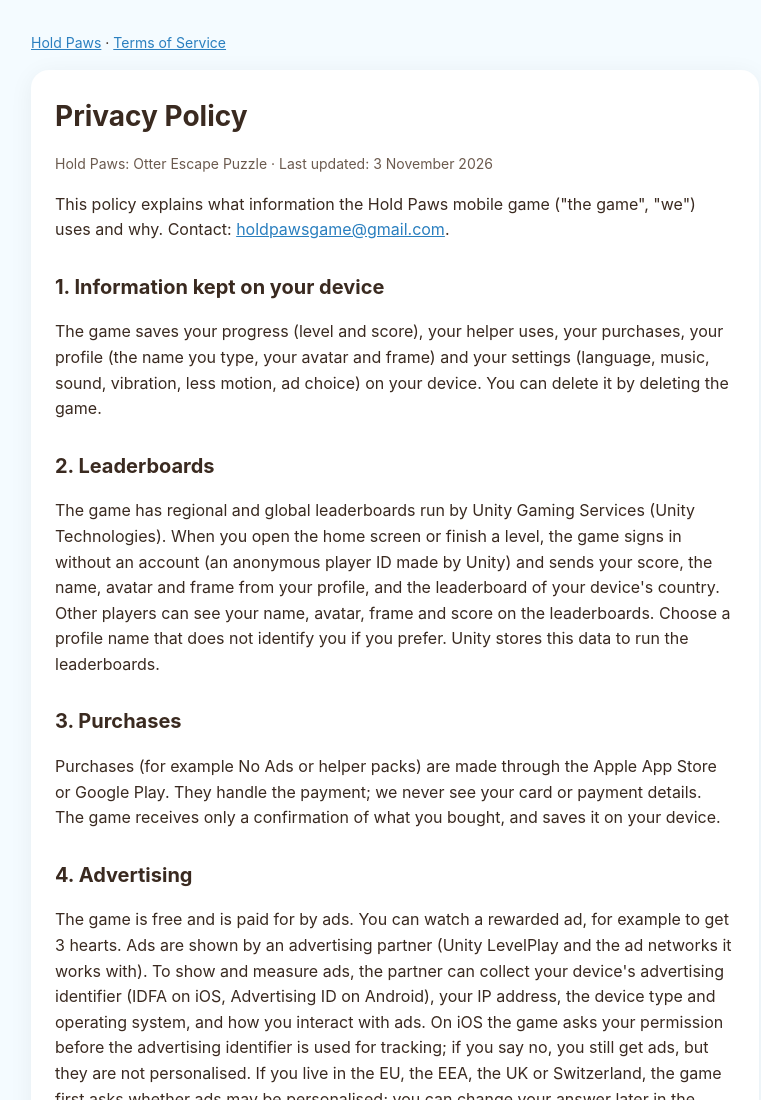
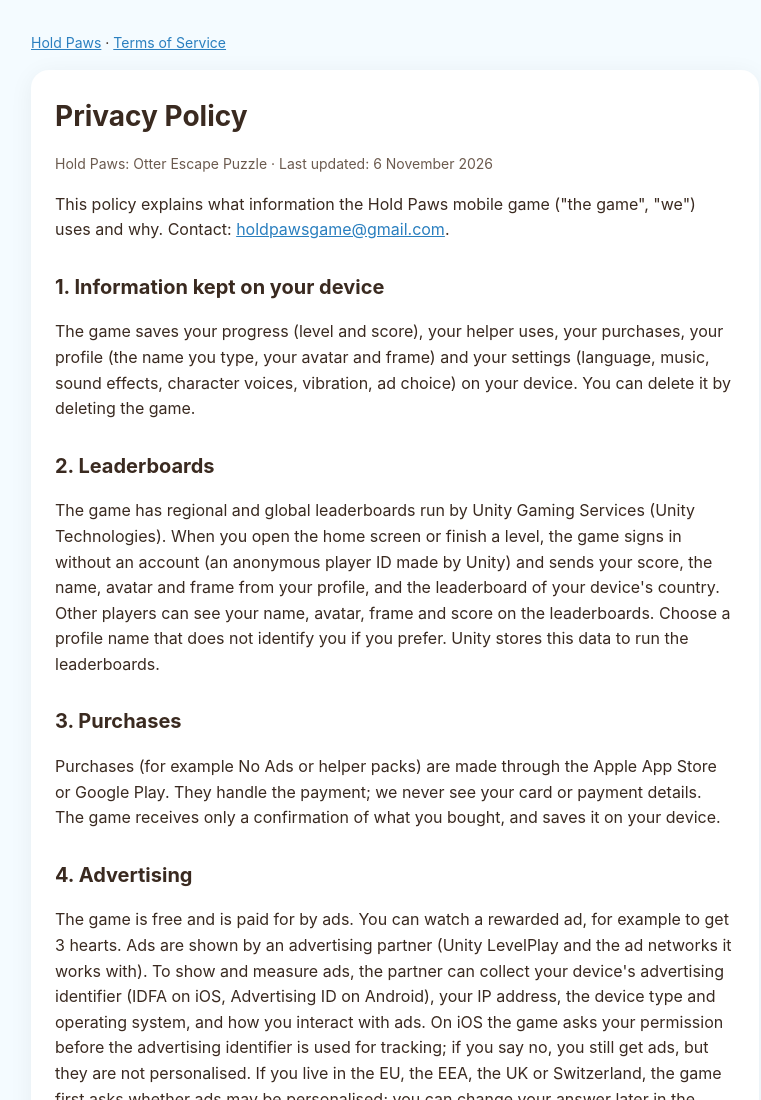
Before and after one commit to huseyinaydingun/holdpaws-site, a plain HTML site: page privacy.html in a window 1280 px wide. Shown: the top 1100 px of the page, without its empty margins (245-1006 px from the left). Drawn offline with Linux system fonts and the light colour scheme.

Commit message:
Privacy: current settings list (character voices, no less motion)
Co-Authored-By: Claude Opus 5.5 <noreply@anthropic.com>

```diff
--- a/privacy.html
+++ b/privacy.html
@@ -11,12 +11,12 @@
 <nav><a href="index.html">Hold Paws</a> · <a href="terms.html">Terms of Service</a></nav>
 <div class="card">
 <h1>Privacy Policy</h1>
-<p class="muted">Hold Paws: Otter Escape Puzzle · Last updated: 3 November 2026</p>
+<p class="muted">Hold Paws: Otter Escape Puzzle · Last updated: 6 November 2026</p>
 
 <p>This policy explains what information the Hold Paws mobile game ("the game", "we") uses and why. Contact: <a href="mailto:holdpawsgame@gmail.com">holdpawsgame@gmail.com</a>.</p>
 
 <h2>1. Information kept on your device</h2>
-<p>The game saves your progress (level and score), your helper uses, your purchases, your profile (the name you type, your avatar and frame) and your settings (language, music, sound, vibration, less motion, ad choice) on your device. You can delete it by deleting the game.</p>
+<p>The game saves your progress (level and score), your helper uses, your purchases, your profile (the name you type, your avatar and frame) and your settings (language, music, sound effects, character voices, vibration, ad choice) on your device. You can delete it by deleting the game.</p>
 
 <h2>2. Leaderboards</h2>
 <p>The game has regional and global leaderboards run by Unity Gaming Services (Unity Technologies). When you open the home screen or finish a level, the game signs in without an account (an anonymous player ID made by Unity) and sends your score, the name, avatar and frame from your profile, and the leaderboard of your device's country. Other players can see your name, avatar, frame and score on the leaderboards. Choose a profile name that does not identify you if you prefer. Unity stores this data to run the leaderboards.</p>
```
